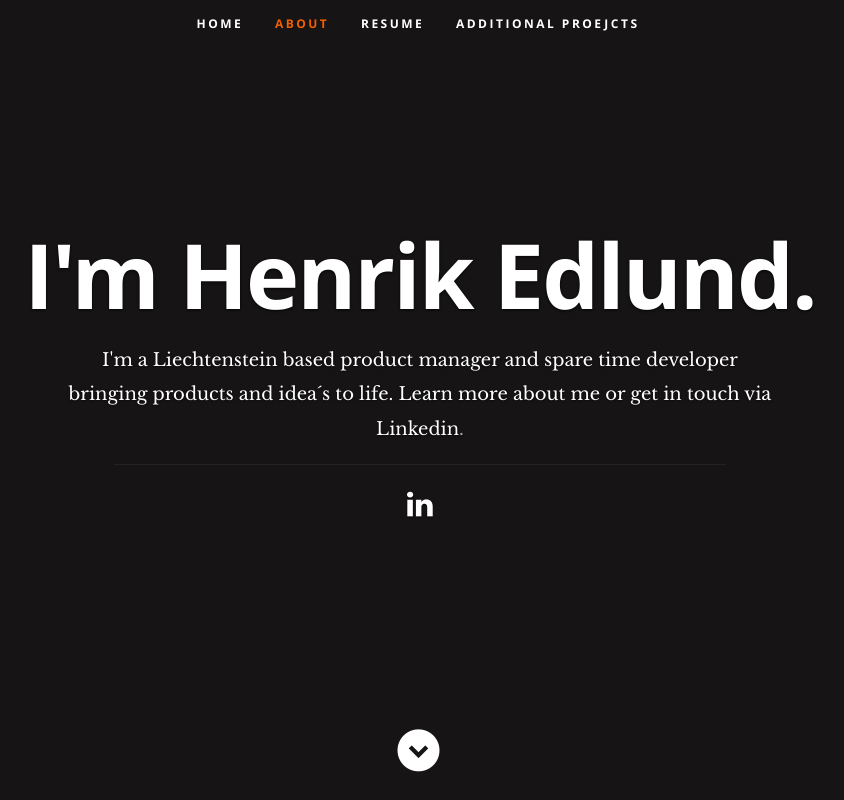
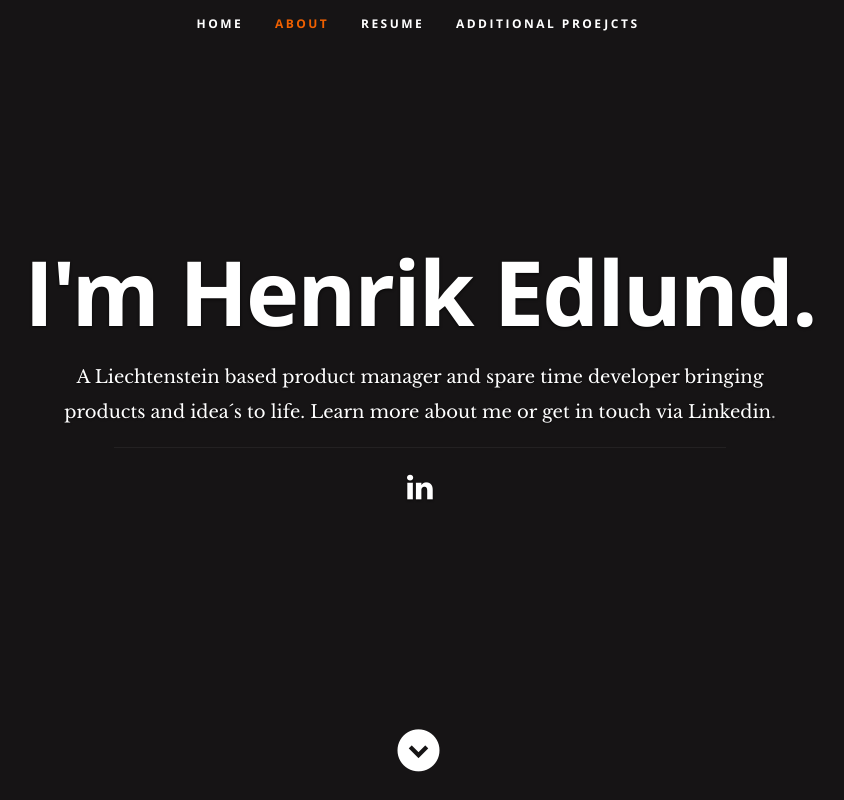
Before and after one commit to henrik-edlund/martina-edlund.github.io, a plain HTML site: page index.html in a window 1280 px wide. Shown: the top 800 px of the page, without its empty margins (222-1066 px from the left). Drawn offline with nearby package versions, Linux system fonts and the light colour scheme.

Commit message:
Update index.html

```diff
--- a/index.html
+++ b/index.html
@@ -55,7 +55,7 @@
       <div class="row banner">
          <div class="banner-text">
             <h1 class="responsive-headline">I'm Henrik Edlund.</h1>
-            <h3> <span>I'm a Liechtenstein based product manager and spare time developer bringing products and idea´s to life.
+            <h3> <span>A Liechtenstein based product manager and spare time developer bringing products and idea´s to life.
             Learn more about me or get in touch via </span> <a href="https://www.linkedin.com/in/hpedlund/">Linkedin</a>.</h3>
             <hr />
             <ul class="social">
```
